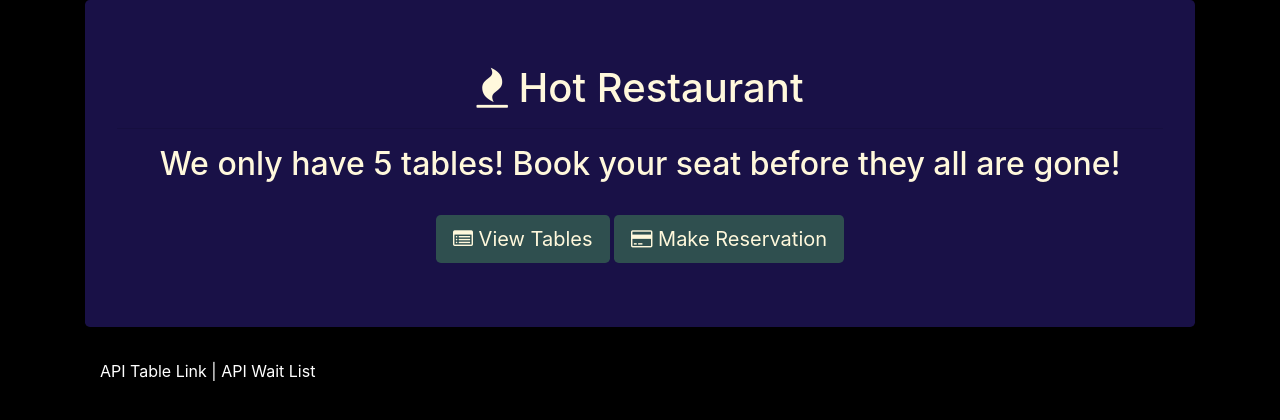
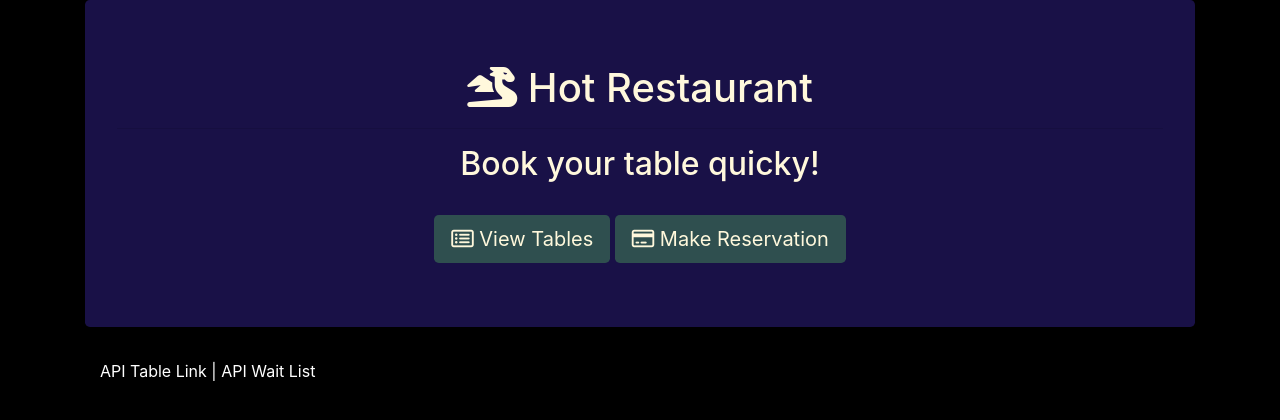
Before and after one commit to JohnnyWK/HotRestaurant, a website: page index.html in a window 1280 px wide. Drawn offline with nearby package versions, Linux system fonts and the light colour scheme.

```diff
--- a/index.html
+++ b/index.html
@@ -7,6 +7,7 @@
   <!-- Latest compiled and minified CSS -->
   <link rel="stylesheet" href="https://maxcdn.bootstrapcdn.com/bootstrap/4.0.0/css/bootstrap.min.css">
   <link rel="stylesheet" href="https://stackpath.bootstrapcdn.com/font-awesome/4.7.0/css/font-awesome.min.css">
+  <script src="https://kit.fontawesome.com/eb7e5c70a7.js" crossorigin="anonymous"></script>
 
 </head>
 <body style = "background-color: black">
@@ -14,9 +15,9 @@
   <div class="container">
 
     <div class="jumbotron" style = "background-color: rgb(25, 17, 71); color: cornsilk">
-      <h1 class="text-center"><span class="fa fa-fire"></span> Hot Restaurant</h1>
+      <h1 class="text-center"><span class="fa fa-dragon"></span> Hot Restaurant</h1>
       <hr>
-      <h2 class="text-center">We only have 5 tables! Book your seat before they all are gone!</h2>
+      <h2 class="text-center">Book your table quicky!</h2>
       <br>
 
       <div class="text-center">
```
Also changed, not shown: package.json (+7 -1 lines), reserve.html (+2 -1 lines), tables.html (+4 -3 lines), 1 other file.
